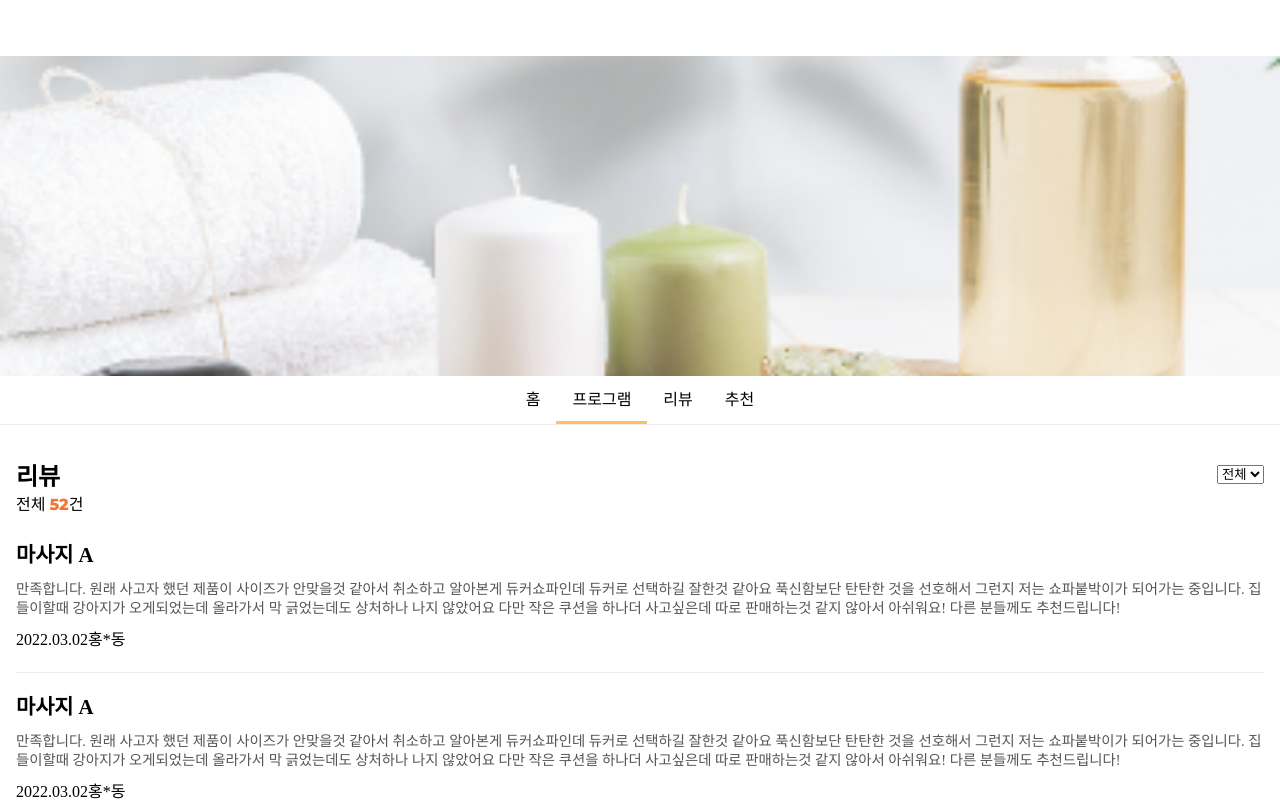
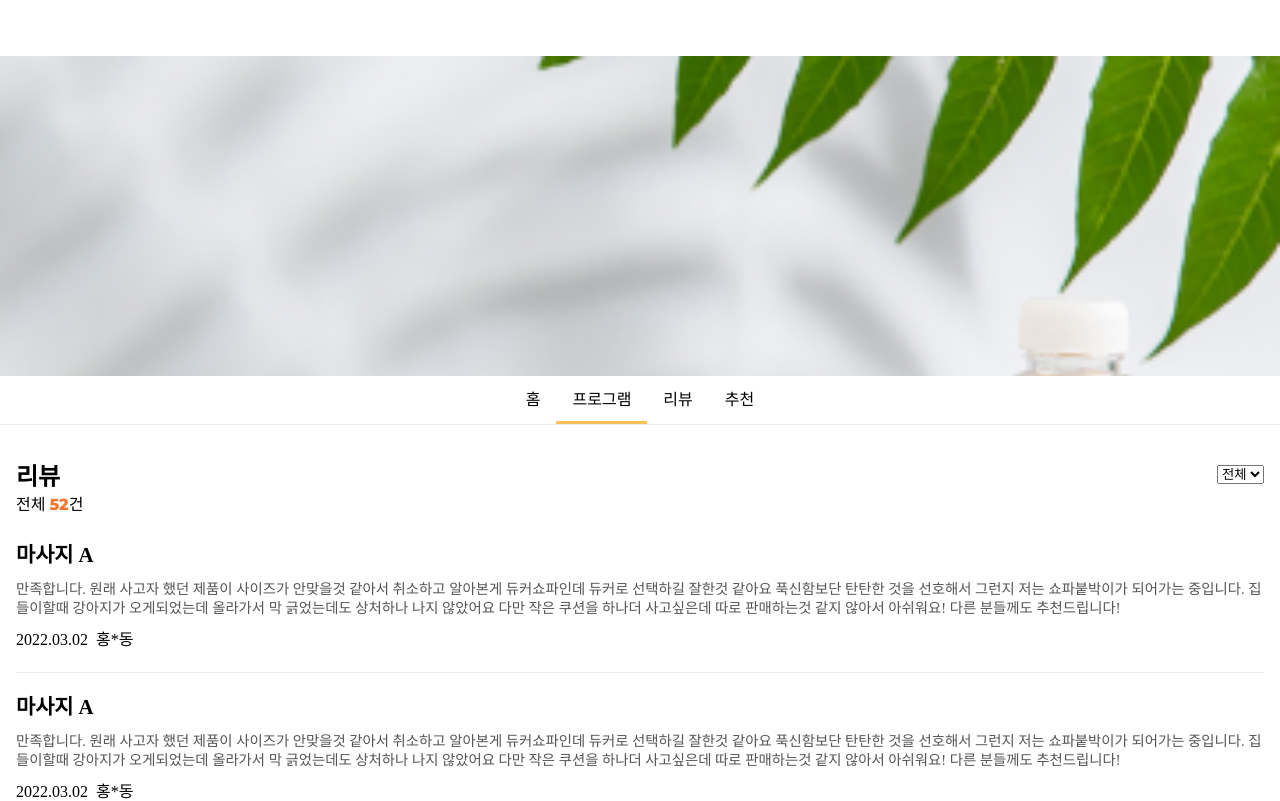
Before and after one commit to yi-jeong/massage-pick, a React (Create React App) app: page / in a window 1280 px wide. Shown: the top 801 px of the page. Built offline with nearby package versions, Linux system fonts and the light colour scheme; some icons are missing.

Commit message:
디테일 페이지 이미지 영역 수정

```diff
--- a/src/component/DetailReview.tsx
+++ b/src/component/DetailReview.tsx
@@ -48,6 +48,9 @@ const DetailReviewContent = styled.li`
         color:#555;
         padding:1em 0;
     }
+    span{
+        margin-right:0.5em;
+    }
 `
 
 function DetailReview(){
--- a/src/component/DetailTop.tsx
+++ b/src/component/DetailTop.tsx
@@ -15,7 +15,8 @@ const MenubarWrap = styled.div`
 const DetailImgWrap = styled.div`
     width:100%;
     height:40vh;
-    background:url(${itemimg02}) no-repeat center center;
+    background:url(${itemimg02});
+    background-attachment: fixed;
     background-size:cover;
 `
 
```
